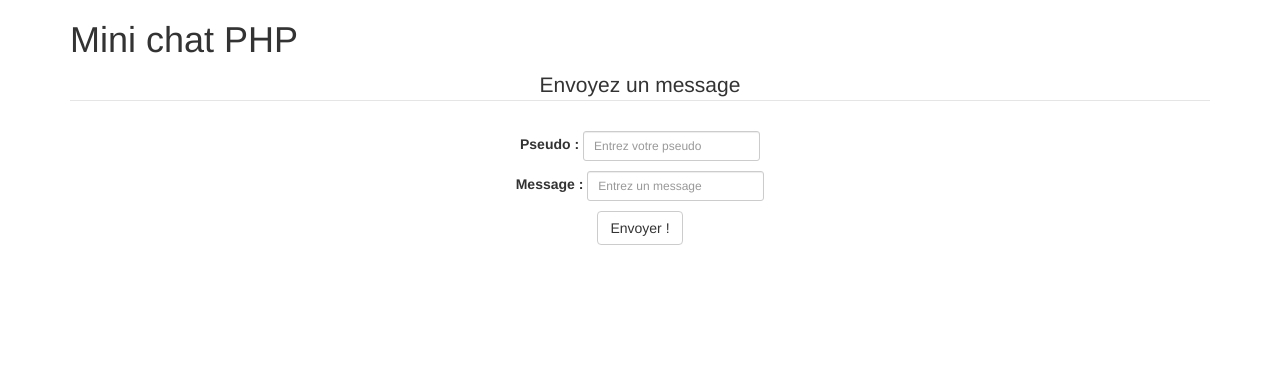
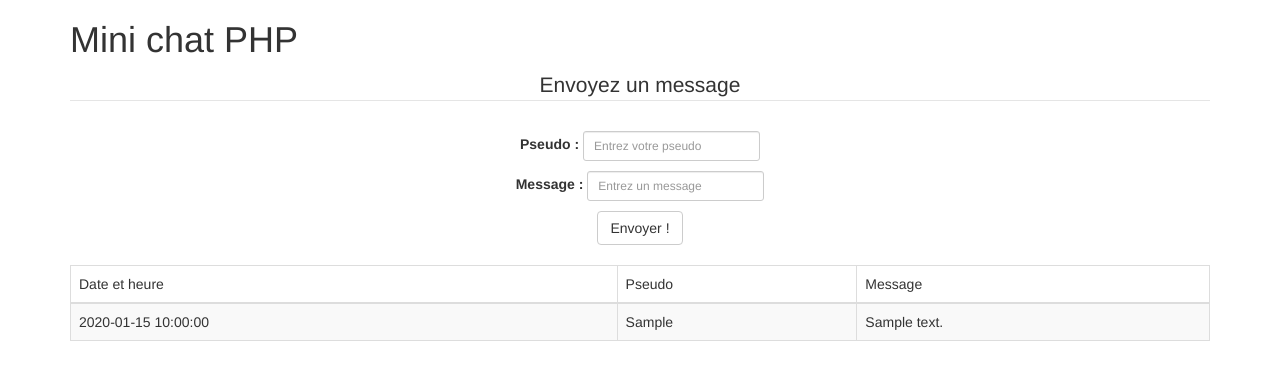
Before and after one commit to AxelPuig/minichat, a PHP site: page / in a window 1280 px wide. Shown: the top 380 px of the page. Run offline with PHP 8.4, Linux system fonts and the light colour scheme; tables that the repository leaves empty or names only in its code hold one stand-in row (values such as "Sample post").

Commit message:
Réception des messages et affichage dans un tableau

```diff
--- a/index.php
+++ b/index.php
@@ -24,6 +24,40 @@
 					<button class="pull-right btn btn-default" type="submit">Envoyer !</button>
 				</div>
 			</form>
+
+			<!-- Récupération des messages -->
+			<?php
+			try {
+				$bdd = new PDO('mysql:host=localhost;dbname=chat-php;charset=utf8', 'root', '');
+			}
+
+			catch (Exception $e)
+			{
+				die('Erreur : ' . $e->getMessage());
+			}
+
+			$reponse = $bdd->query('SELECT * FROM messages ORDER BY datetime DESC LIMIT 0,20');
+			?>
+
+			<!-- Affichagedes messages dans un tableau -->
+			<table class="table table-striped table-bordered table-hover">
+				<thead>
+					<td>Date et heure</td>
+					<td>Pseudo</td>
+					<td>Message</td>
+				</thead>
+				<tbody>
+					<?php while($donnees = $reponse->fetch()){ ?>
+
+					<tr>
+						<td class="date"><?php echo $donnees['datetime']; ?></td>
+						<td class="pseudo"><?php echo $donnees['pseudo']; ?></td>
+						<td class="message"><?php echo $donnees['message'] ?></td>
+					</tr>
+					<?php } ?>
+				</tbody>
+			</table>
+
 		</main>
 	</body>
 </html>
--- a/style.css
+++ b/style.css
@@ -1,3 +1,7 @@
 .form-group{
 	margin: 10px;
 }
+
+table{
+	margin-top: 20px;
+}
```
